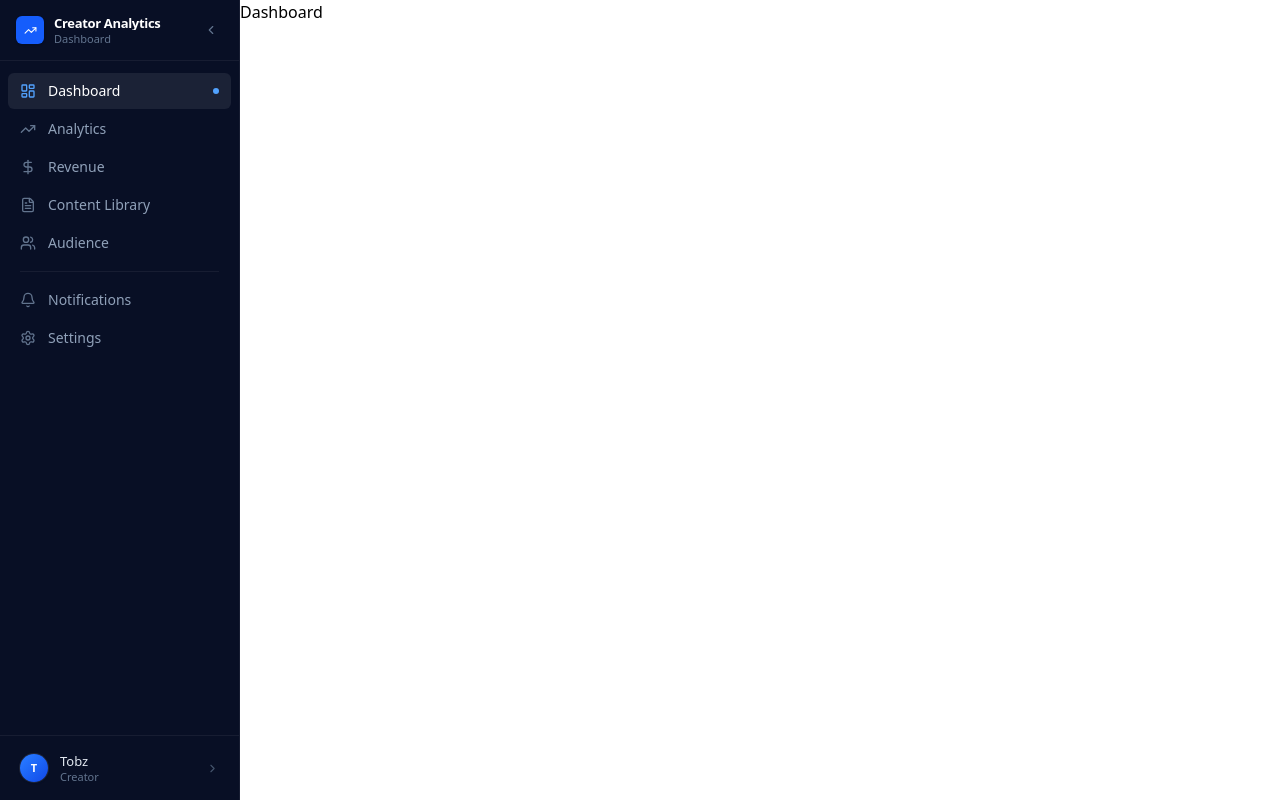
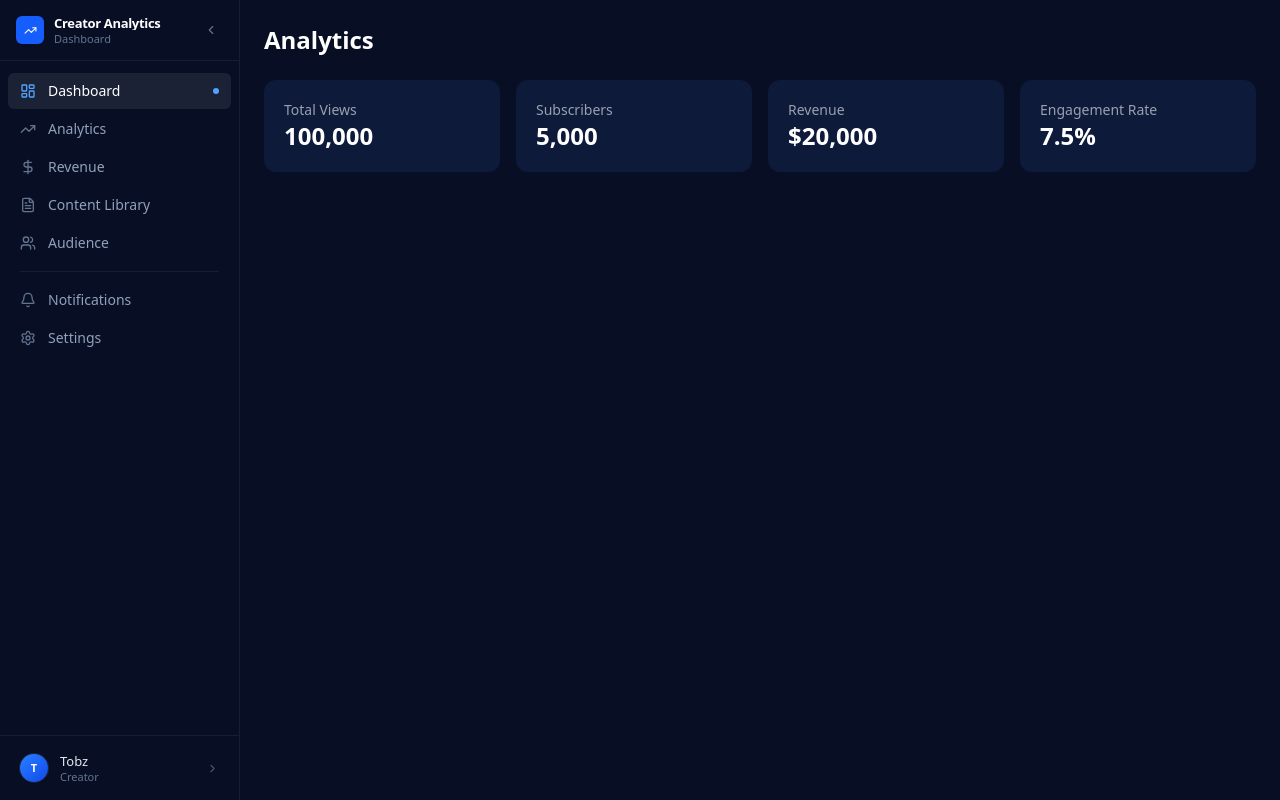
Before and after one commit to Tobi-Oyedele/creator-analytics-dashboard, a Next.js app: page /dashboard in a window 1280 px wide. Built offline with nearby package versions, Linux system fonts and the light colour scheme.

Commit message:
feat: add dashboard page with KPI cards and mock API

```diff
--- /dev/null
+++ b/app/api/dashboard/overview/route.ts
@@ -0,0 +1,11 @@
+import { NextResponse } from "next/server";
+
+export async function GET() {
+  const data = {
+    totalViews: 100000,
+    subscribers: 5000,
+    revenue: 20000,
+    engagementRate: 7.5,
+  };
+  return NextResponse.json(data);
+}
--- a/app/dashboard/layout.tsx
+++ b/app/dashboard/layout.tsx
@@ -3,7 +3,7 @@ import Sidebar from "@/components/Sidebar";
 
 export default function DashboardLayout({ children }: { children: ReactNode }) {
   return (
-    <div className="flex h-screen overflow-hidden">
+    <div className="flex h-screen overflow-hidden bg-abyss">
       <Sidebar />
       <main className="flex-1 overflow-y-auto">{children}</main>
     </div>
--- a/app/dashboard/page.tsx
+++ b/app/dashboard/page.tsx
@@ -1,3 +1,40 @@
+"use client";
+import { useState, useEffect } from "react";
+
+interface CardData {
+  label: string;
+  value: string;
+}
+
 export default function DashboardPage() {
-  return <div>Dashboard</div>;
+  const [cards, setCards] = useState<CardData[]>([]);
+
+  useEffect(() => {
+    fetch("/api/dashboard/overview")
+      .then((res) => res.json())
+      .then((json) => {
+        const formattedCards: CardData[] = [
+          { label: "Total Views", value: json.totalViews.toLocaleString() },
+          { label: "Subscribers", value: json.subscribers.toLocaleString() },
+          { label: "Revenue", value: `$${json.revenue.toLocaleString()}` },
+          { label: "Engagement Rate", value: `${json.engagementRate}%` },
+        ];
+
+        setCards(formattedCards);
+      });
+  }, []);
+
+  return (
+    <div className="p-6">
+      <h1 className="text-2xl font-bold text-white mb-6">Analytics</h1>
+      <div className="grid grid-cols-4 gap-4">
+        {cards.map((card) => (
+          <div key={card.label} className="bg-midnight rounded-xl p-5">
+            <p className="text-gray-400 text-sm">{card.label}</p>
+            <p className="text-white text-2xl font-bold">{card.value}</p>
+          </div>
+        ))}
+      </div>
+    </div>
+  );
 }
```
